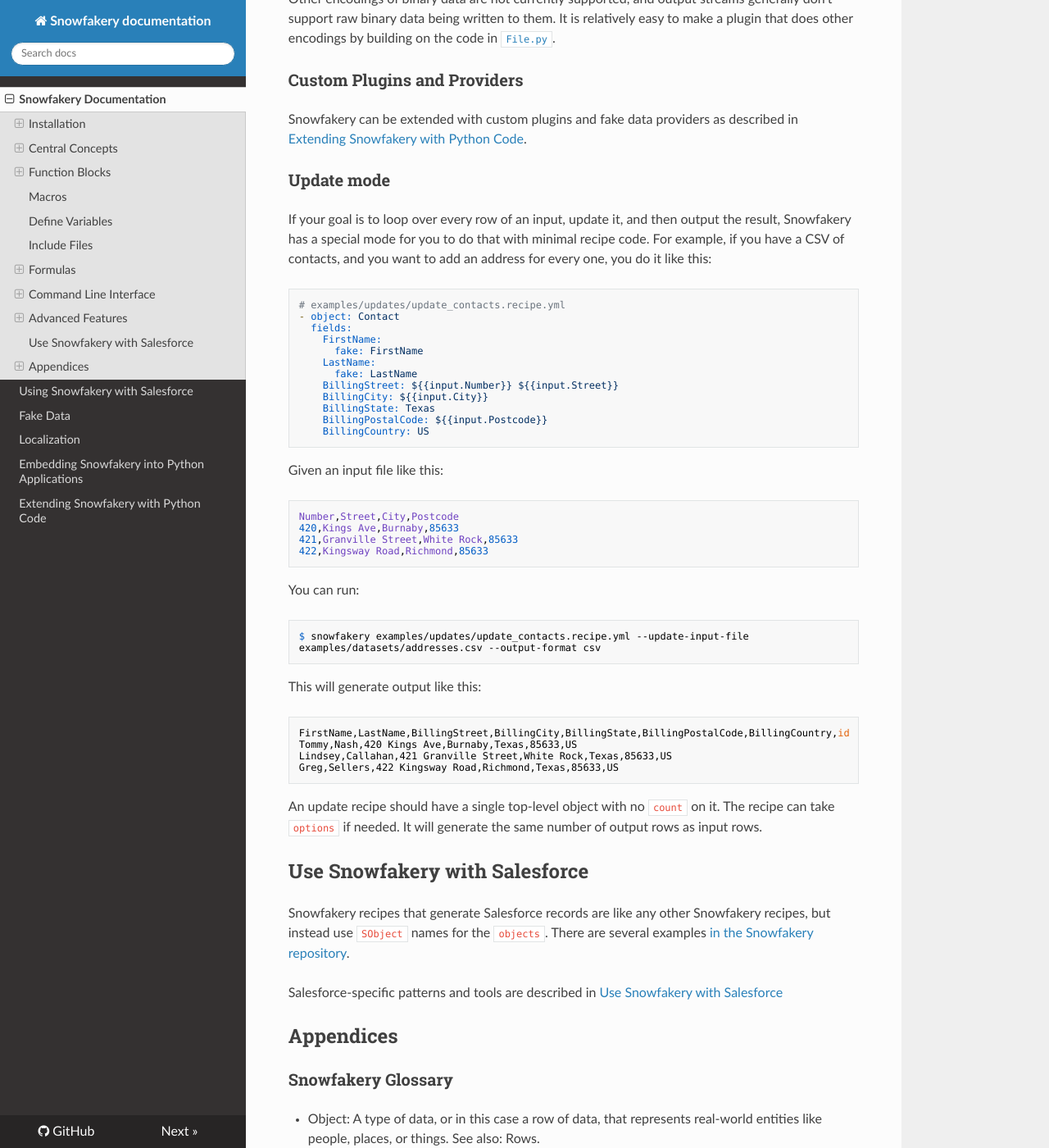
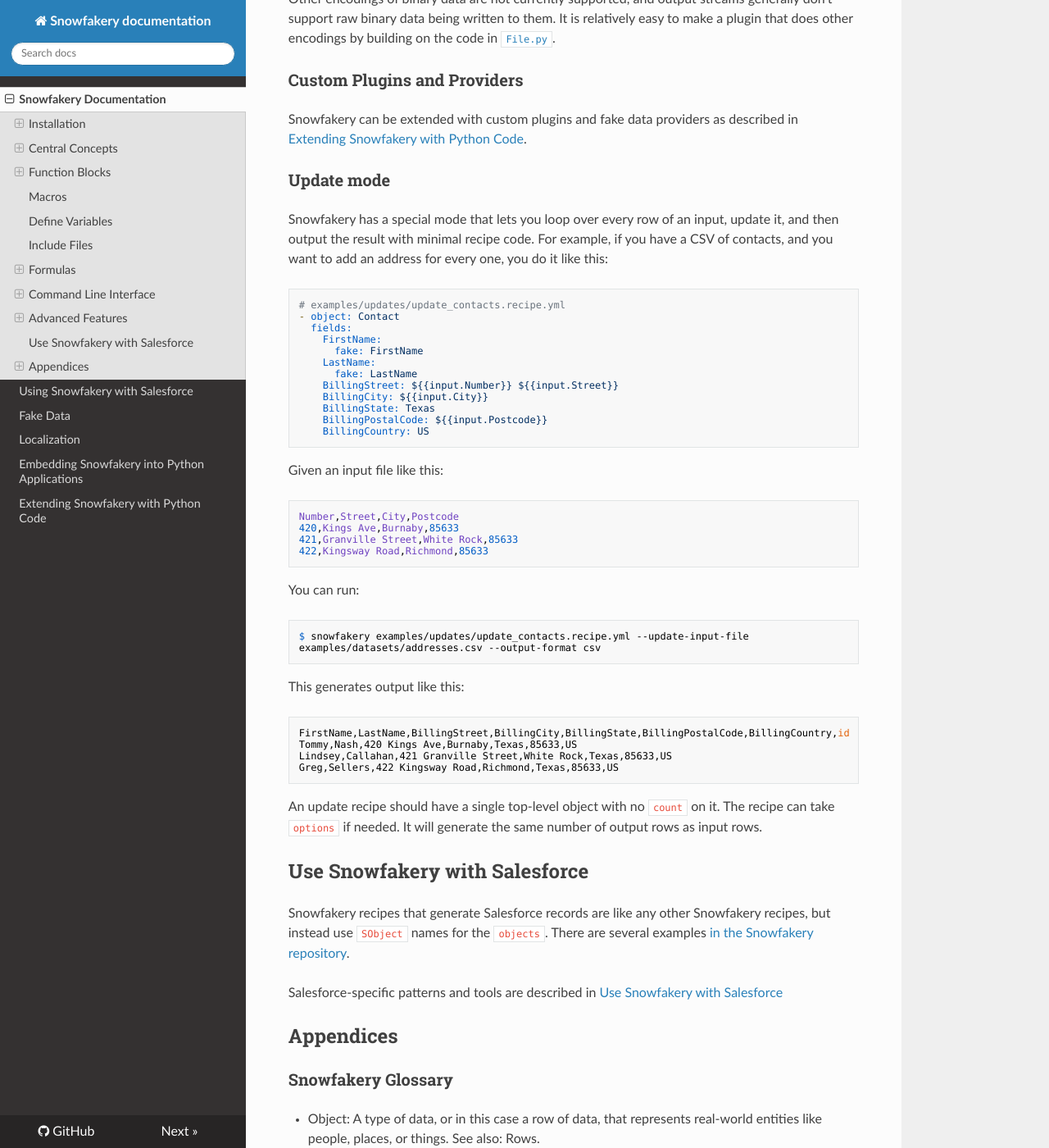
Before and after one commit to SFDO-Tooling/Snowfakery, an MkDocs documentation site: the page built from docs/index.md, in a window 1280 px wide and 1400 px high, scrolled down 38092 px. Shown: the whole window at 82% size. Built offline with MkDocs 1.6.1, drawn with Linux system fonts in a browser that asks for light colours; nearby versions of some CDN libraries.

Commit message:
Apply docs suggestions from code review
Co-authored-by: Peter Conrad <peter.conrad@salesforce.com>

````diff
--- a/docs/index.md
+++ b/docs/index.md
@@ -1938,8 +1938,8 @@
 
 ### Update mode
 
-If your goal is to loop over every row of an input, update it, and then output
-the result, Snowfakery has a special mode for you to do that with minimal
+Snowfakery has a special mode that lets you loop over every row of an input, update it, and then output
+the result with minimal
 recipe code. For example, if you have a CSV of contacts, and you want to add
 an address for every one, you do it like this:
 
@@ -1973,7 +1973,7 @@
 $ snowfakery examples/updates/update_contacts.recipe.yml --update-input-file examples/datasets/addresses.csv --output-format csv
 ```
 
-This will generate output like this:
+This generates output like this:
 
 ```
 FirstName,LastName,BillingStreet,BillingCity,BillingState,BillingPostalCode,BillingCountry,id
````
